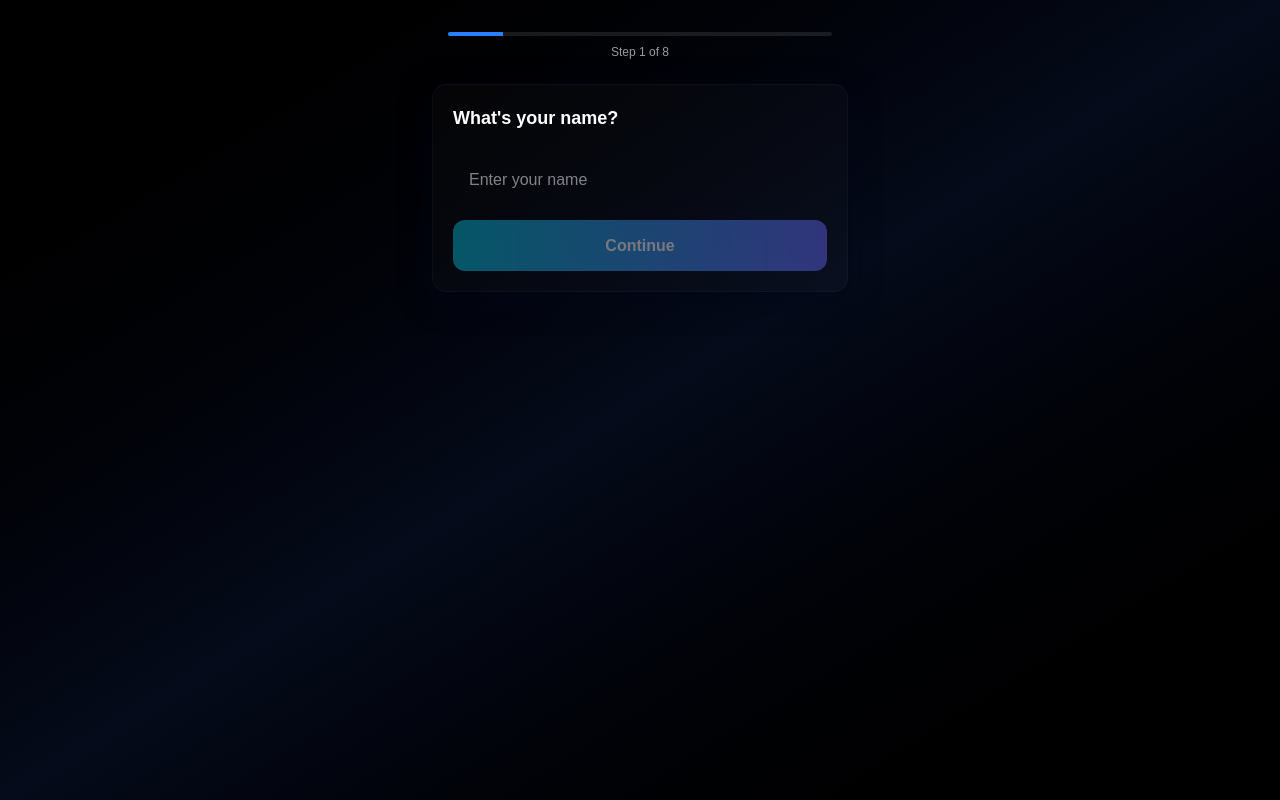
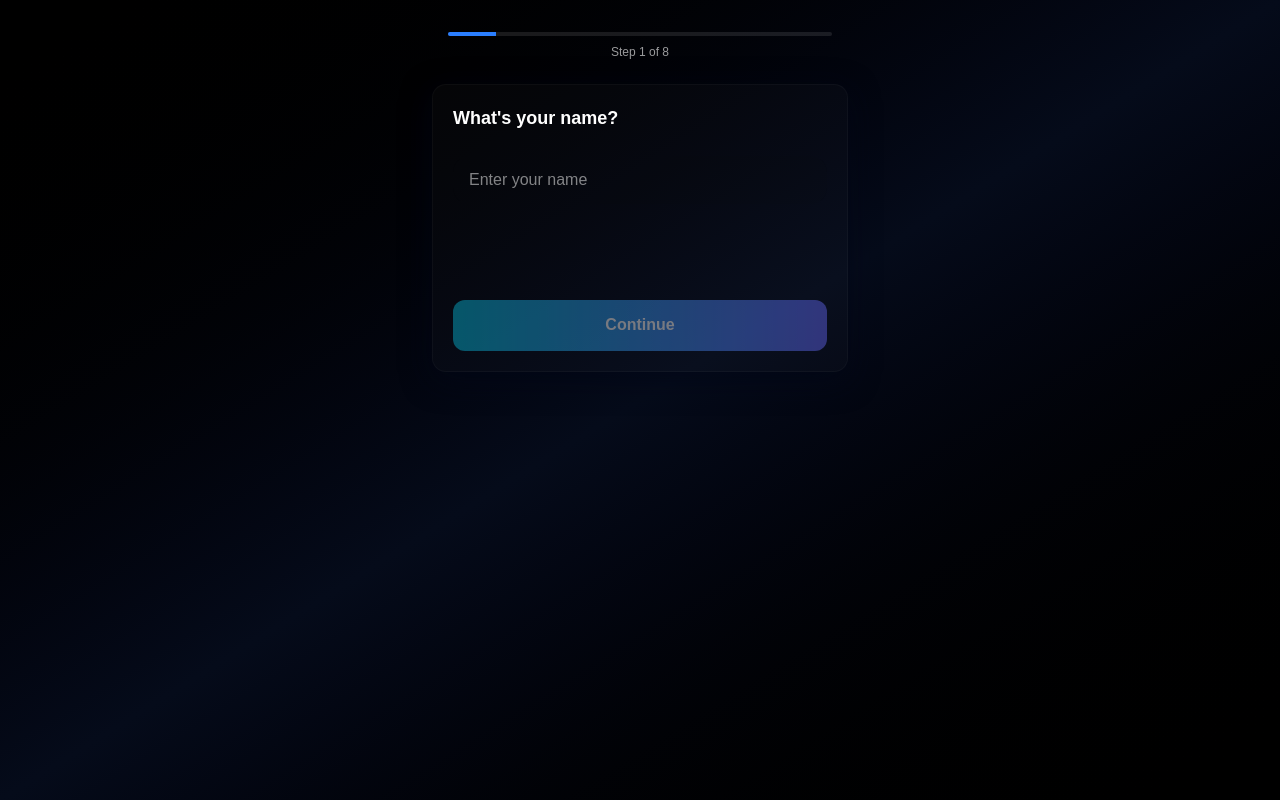
Before and after one commit to lyric9901/Rizzonator-ai, a Next.js app: page / in a window 1280 px wide. Built offline with nearby package versions, Linux system fonts and the light colour scheme.

Commit message:
Initial commit

```diff
--- a/package.json
+++ b/package.json
@@ -9,6 +9,7 @@
     "lint": "eslint"
   },
   "dependencies": {
+    "@vercel/analytics": "^1.6.1",
     "framer-motion": "^12.23.26",
     "next": "16.1.1",
     "react": "19.2.3",
--- a/src/app/globals.css
+++ b/src/app/globals.css
@@ -199,6 +199,24 @@ body {
   padding: 1.25rem;
   box-shadow: 0 8px 30px rgba(2,6,23,0.6);
   border: 1px solid rgba(255,255,255,0.03);
+  display: flex;
+  flex-direction: column;
+  min-height: 18rem; /* keep card tall enough so actions can stick to bottom */
+}
+
+.onboard-body {
+  flex: 1 1 auto;
+}
+
+.onboard-actions {
+  margin-top: 1rem;
+  display: flex;
+  flex-direction: column;
+  gap: 0.75rem;
+}
+
+.onboard-actions.vote-group {
+  flex-direction: row;
 }
 
 .onboard-title {
@@ -237,8 +255,9 @@ body {
   to { opacity: 1; transform: translateY(0) scale(1); }
 }
 .animate-cardIn {
-  animation: cardIn 260ms cubic-bezier(.2,.9,.3,1) both;
+  animation: cardIn 320ms cubic-bezier(.22,.9,.33,1) both;
 }
+
 
 /* ===== CUSTOM SCROLLBAR (overlay) ===== */
 .hide-scrollbar {
--- a/src/app/onboarding.js
+++ b/src/app/onboarding.js
@@ -17,6 +17,8 @@ const RIZZ_LINES = [
   { text: "Do you have Instagram? My parents told me to follow my dreams.", type: "witty" },
   { text: "Angels should be in heaven. How’d you escape?", type: "witty" },
 ];
+
+import { generateUniqueUID } from "../lib/uid";
 
 export default function Onboarding({ onComplete }) {
   const [step, setStep] = useState(1);
@@ -83,9 +85,12 @@ export default function Onboarding({ onComplete }) {
       scores[a] > scores[b] ? a : b
     );
 
+    // assign a unique 6-digit UID and save it on the profile
+    const uid = generateUniqueUID();
+
     localStorage.setItem(
       "rizzonator_profile",
-      JSON.stringify({ ...profile, preferredRizz: dominant })
+      JSON.stringify({ ...profile, preferredRizz: dominant, uid })
     );
     localStorage.setItem("onboarded", "true");
     localStorage.removeItem("rizzonator_profile_temp");
@@ -100,7 +105,7 @@ export default function Onboarding({ onComplete }) {
         <div className="h-1 bg-white/10 rounded overflow-hidden">
           <div
             className="h-1 bg-blue-500 transition-all duration-300"
-            style={{ width: `${(step / 7) * 100}%` }}
+            style={{ width: `${(step / 8) * 100}%` }}
           />
         </div>
         <p className="text-xs opacity-60 mt-2 text-center">
@@ -127,6 +132,7 @@ function renderStep(step, saveAndNext, voteRizz, rizzIndex, nameInput, setNameIn
   if (step === 1)
     return (
       <>
+          <div className="onboard-body">
           <h2 className="onboard-title">What's your name?</h2>
           <input
             value={nameInput}
@@ -134,7 +140,8 @@ function renderStep(step, saveAndNext, voteRizz, rizzIndex, nameInput, setNameIn
             placeholder="Enter your name"
             className="w-full mt-4 bg-black/6 rounded-2xl px-4 py-3 outline-none"
           />
-        <div className="mt-4">
+        </div>
+        <div className="onboard-actions">
           <button
             onClick={() => saveAndNext("name", nameInput)}
             className={btn}
@@ -180,11 +187,13 @@ function renderStep(step, saveAndNext, voteRizz, rizzIndex, nameInput, setNameIn
 
   return (
     <>
+      <div className="onboard-body">
         <h2 className="text-lg font-semibold mb-3">Is this your rizz?</h2>
         <p className="mb-6 text-sm opacity-80 min-h-[64px] text-center">
           {RIZZ_LINES[rizzIndex].text}
         </p>
-      <div className="flex gap-3">
+      </div>
+      <div className="onboard-actions vote-group">
         <button onClick={() => voteRizz(false)} className="vote-btn no">❌ No</button>
         <button onClick={() => voteRizz(true)} className="vote-btn yes">✅ Yes</button>
       </div>
@@ -194,16 +203,24 @@ function renderStep(step, saveAndNext, voteRizz, rizzIndex, nameInput, setNameIn
 
 const gender = (title, save, btn, key) => (
   <>
+    <div className="onboard-body">
       <h2 className="onboard-title">{title}</h2>
+    </div>
+    <div className="onboard-actions">
       {["Male", "Female"].map(v => (
         <button key={v} onClick={() => save(key, v)} className={btn}>{v}</button>
       ))}
+    </div>
   </>
 );
 
+
 const list = (title, items, save, key, btn, lower) => (
   <>
+    <div className="onboard-body">
       <h2 className="onboard-title">{title}</h2>
+    </div>
+    <div className="onboard-actions">
       {items.map(v => (
         <button
           key={v}
@@ -213,5 +230,6 @@ const list = (title, items, save, key, btn, lower) => (
           {v}
         </button>
       ))}
+    </div>
   </>
 );
--- a/src/app/page.js
+++ b/src/app/page.js
@@ -5,11 +5,14 @@ import Onboarding from "./onboarding";
 import Upload from "./upload";
 import Bot from "./bot";
 import Profile from "./profile";
+import { Analytics } from "@vercel/analytics/next"
 
 export default function Home() {
   const [ready, setReady] = useState(false);
   const [tab, setTab] = useState("upload");
   const [gender, setGender] = useState("Profile");
+
+
 
   useEffect(() => {
     const done = localStorage.getItem("onboarded") === "true";
--- a/src/app/profile.js
+++ b/src/app/profile.js
@@ -2,18 +2,35 @@
 
 import { motion } from "framer-motion";
 import { useEffect, useState } from "react";
+import { generateUniqueUID } from "../lib/uid";
 
 export default function Profile() {
   const [name, setName] = useState("");
   const [avatar, setAvatar] = useState("/pepe.svg");
+  const [gender, setGender] = useState("");
+  const [uid, setUid] = useState("");
 
   useEffect(() => {
     try {
       const p = JSON.parse(localStorage.getItem("rizzonator_profile") || "{}");
       if (p?.name) {
         setName(p.name);
+        // set or generate UID
+        if (p.uid) {
+          setUid(p.uid);
+        } else {
+          const newUid = generateUniqueUID();
+          setUid(newUid);
+          try {
+            localStorage.setItem("rizzonator_profile", JSON.stringify({ ...p, uid: newUid }));
+          } catch (e) {
+            // ignore
+          }
+        }
+
         // select avatar based on saved gender
         if (p.userGender && typeof p.userGender === "string") {
+          setGender(p.userGender);
           const g = p.userGender.toLowerCase();
           if (g === "female" || g === "woman" || g === "girl") {
             setAvatar("https://i.pinimg.com/736x/86/7b/2d/867b2d486fe4dd120adfb3f576b9b17f.jpg");
@@ -28,6 +45,7 @@ export default function Profile() {
       const tmp = JSON.parse(localStorage.getItem("rizzonator_profile_temp") || "{}");
       if (tmp?.name) setName(tmp.name);
       if (tmp?.userGender && typeof tmp.userGender === "string") {
+        setGender(tmp.userGender);
         const g2 = tmp.userGender.toLowerCase();
         if (g2 === "female" || g2 === "woman" || g2 === "girl") {
           setAvatar("https://i.pinimg.com/736x/86/7b/2d/867b2d486fe4dd120adfb3f576b9b17f.jpg");
@@ -39,6 +57,8 @@ export default function Profile() {
       // ignore
     }
   }, []);
+
+
   return (
     <motion.div
       initial={{ opacity: 0, y: 12 }}
@@ -62,7 +82,7 @@ export default function Profile() {
           <h1 className="text-xl font-semibold">Profile</h1>
           <p className="text-sm opacity-60">Manage your account</p>
         </div>
-        <div className="ml-auto">
+        <div className="ml-auto flex items-center gap-2">
           <span className="px-3 py-1 rounded-full bg-white/20 text-sm">Free</span>
         </div>
       </div>
@@ -88,17 +108,18 @@ export default function Profile() {
               <div>
                 <div className="text-sm opacity-60">Name</div>
                 <div className="font-medium">{name || "Your name"}</div>
+                <div className="text-xs opacity-60">UID: {uid || "—"}</div>
               </div>
             </div>
 
             <div className="flex justify-between items-center mb-3">
               <div>
                 <div className="text-sm opacity-60">Gender</div>
-                <div className="font-medium">Male</div>
+                <div className="font-medium">{gender || "Your gender"}</div>
               </div>
               <div className="flex bg-black/40 rounded-full p-1">
-                <button className="px-3 py-1 rounded-full bg-cyan-400 text-black font-medium">♂</button>
-                <button className="px-3 py-1 rounded-full opacity-50">♀</button>
+                <button className={`px-3 py-1 rounded-full ${gender?.toLowerCase() === "male" ? "bg-cyan-400 text-black font-medium" : "opacity-50"}`}>♂</button>
+                <button className={`px-3 py-1 rounded-full ${gender?.toLowerCase() === "female" ? "bg-cyan-400 text-black font-medium" : "opacity-50"}`}>♀</button>
               </div>
             </div>
 
@@ -120,13 +141,13 @@ export default function Profile() {
               <span className="opacity-60">›</span>
             </button>
 
-            <button className="w-full text-left bg-white/6 rounded-2xl px-4 py-3 flex justify-between items-center">
+            <a href="https://forms.gle/dwBB7YY3JTUAezWk7" target="_blank" rel="noopener noreferrer" className="w-full text-left bg-white/6 rounded-2xl px-4 py-3 flex justify-between items-center">
               <div>
                 <div className="font-medium">Feedback</div>
                 <div className="text-xs opacity-60">Help improve Rizzonator</div>
               </div>
               <span className="opacity-60">›</span>
-            </button>
+            </a>
 
             <button className="w-full text-left bg-white/6 rounded-2xl px-4 py-3 flex justify-between items-center">
               <div>
@@ -135,16 +156,12 @@ export default function Profile() {
               </div>
               <span className="opacity-60">›</span>
             </button>
+
+
           </div>
         </div>
 
         <div className="h-24" />
-      </div>
-
-      {/* BOTTOM ACTIONS */}
-      <div className="fixed bottom-20 left-5 right-5 flex gap-3 z-20">
-        <button className="flex-1 bg-white/10 rounded-2xl px-4 py-3">Edit Profile</button>
-        <button className="w-12 h-12 rounded-2xl bg-white/20 flex items-center justify-center">⚙️</button>
       </div>
 
       {/* LOGO */}
--- /dev/null
+++ b/src/lib/uid.js
@@ -0,0 +1,49 @@
+// Utility for generating and reserving unique 6-digit UIDs in localStorage
+
+const UID_KEY = "rizzonator_uids";
+
+function readUIDSet() {
+  try {
+    const raw = localStorage.getItem(UID_KEY) || "[]";
+    const arr = JSON.parse(raw);
+    return new Set(Array.isArray(arr) ? arr : []);
+  } catch (e) {
+    return new Set();
+  }
+}
+
+function writeUIDSet(set) {
+  try {
+    localStorage.setItem(UID_KEY, JSON.stringify(Array.from(set)));
+  } catch (e) {
+    // ignore
+  }
+}
+
+export function generateUniqueUID(maxAttempts = 1000) {
+  const uids = readUIDSet();
+
+  for (let i = 0; i < maxAttempts; i++) {
+    const n = Math.floor(Math.random() * 1_000_000);
+    const uid = String(n).padStart(6, "0");
+    if (!uids.has(uid)) {
+      uids.add(uid);
+      writeUIDSet(uids);
+      return uid;
+    }
+  }
+
+  // Fallback: use timestamp-derived uid (last 6 digits)
+  const fallback = String(Date.now() % 1_000_000).padStart(6, "0");
+  uids.add(fallback);
+  writeUIDSet(uids);
+  return fallback;
+}
+
+export function reserveUID(uid) {
+  const uids = readUIDSet();
+  if (!uids.has(uid)) {
+    uids.add(uid);
+    writeUIDSet(uids);
+  }
+}
```
Also changed, not shown: 1 other file (tests, documents, lock files or other folders). Lines whose indentation alone changed are shown as unchanged.
